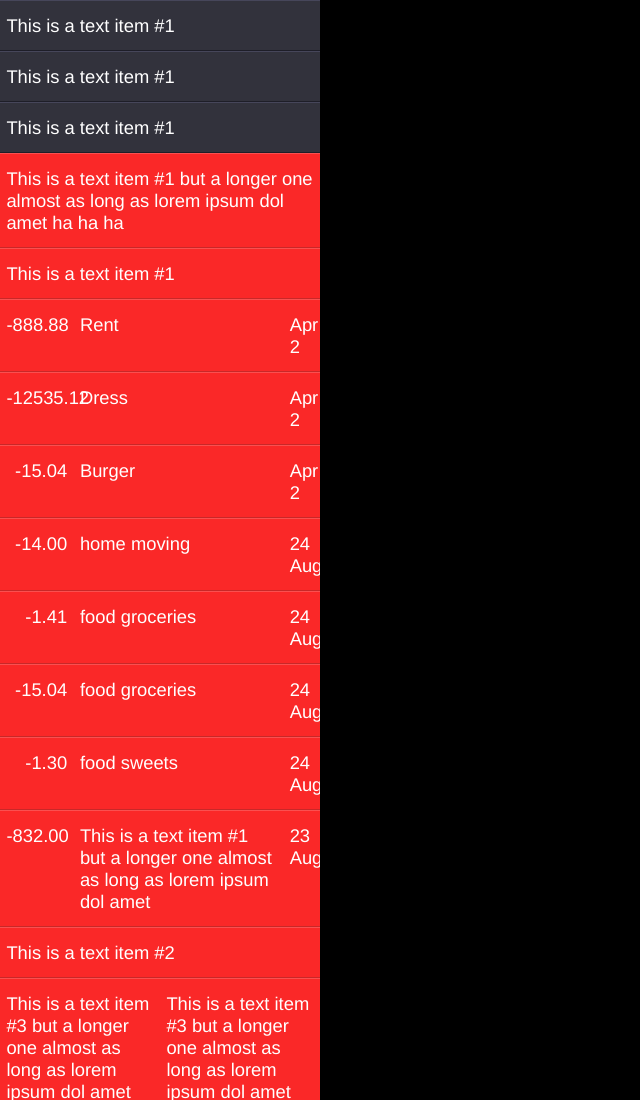
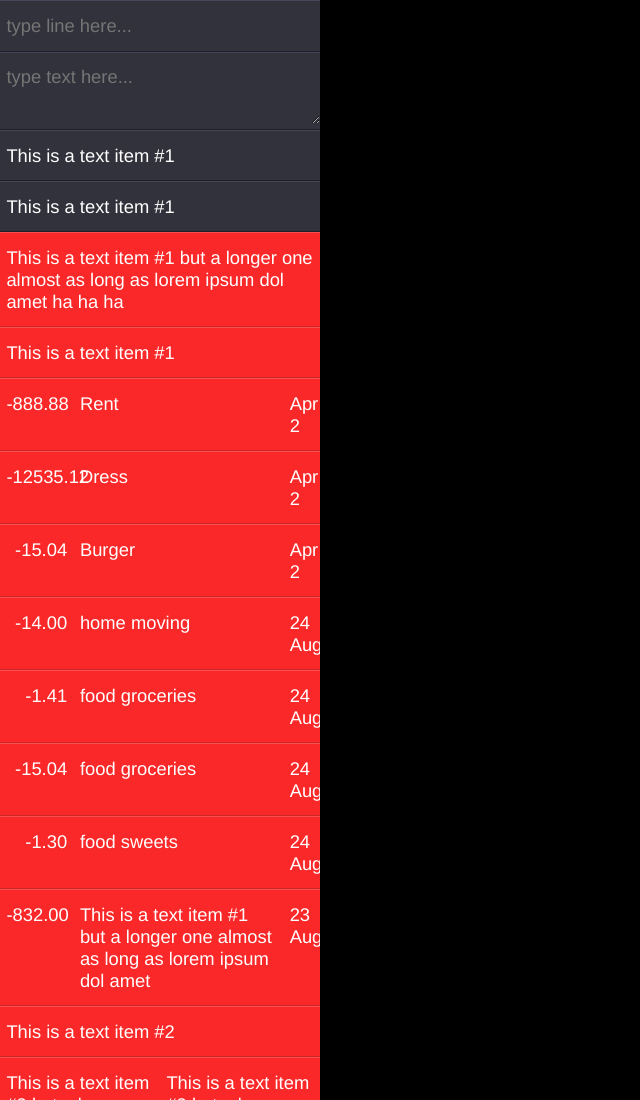
Before and after one commit to vorg/ram-old, a website: page cashflow-ui-demo/list.html in a window 1280 px wide. Shown: the top 1100 px of the page, without its empty margins (0-640 px from the left). Drawn offline with Linux system fonts and the light colour scheme.

Commit message:
cashflow-ui-demo added input items

```diff
--- a/cashflow-ui-demo/list.html
+++ b/cashflow-ui-demo/list.html
@@ -88,6 +88,35 @@ ul {
 .debug .name { background: green; }
 .debug .date { background: blue; }
 
+.list .input {
+    padding: 0;
+}
+
+.list .input span {
+    padding: 0;
+}
+
+
+.list .input input {
+    background: none;
+    color: #FFF;
+    font-size: 100%;
+    width: 100%;
+    padding: 0.75em 2%;
+    border: 0;
+}
+
+.list .input textarea {
+    background: none;
+    color: #FFF;
+    font-size: 100%;
+    width: 100%;
+    padding: 0.75em 2%;
+    overflow: hidden;
+    box-sizing: border-box;
+    border: 0;
+}
+
 </style>
 <title>My blank page</title>
 </head>
@@ -97,8 +126,13 @@ ul {
 
 <ul class="list settings">
   <li>
-    <div>
-      <span>This is a text item #1</span>
+    <div class="input">
+      <span><input type="text" placeholder="type line here..."></span>
+    </div>
+  </li>
+  <li>
+    <div class="input">
+      <span><textarea type="text" placeholder="type text here..."></textarea></span>
     </div>
   </li>
   <li>
```
